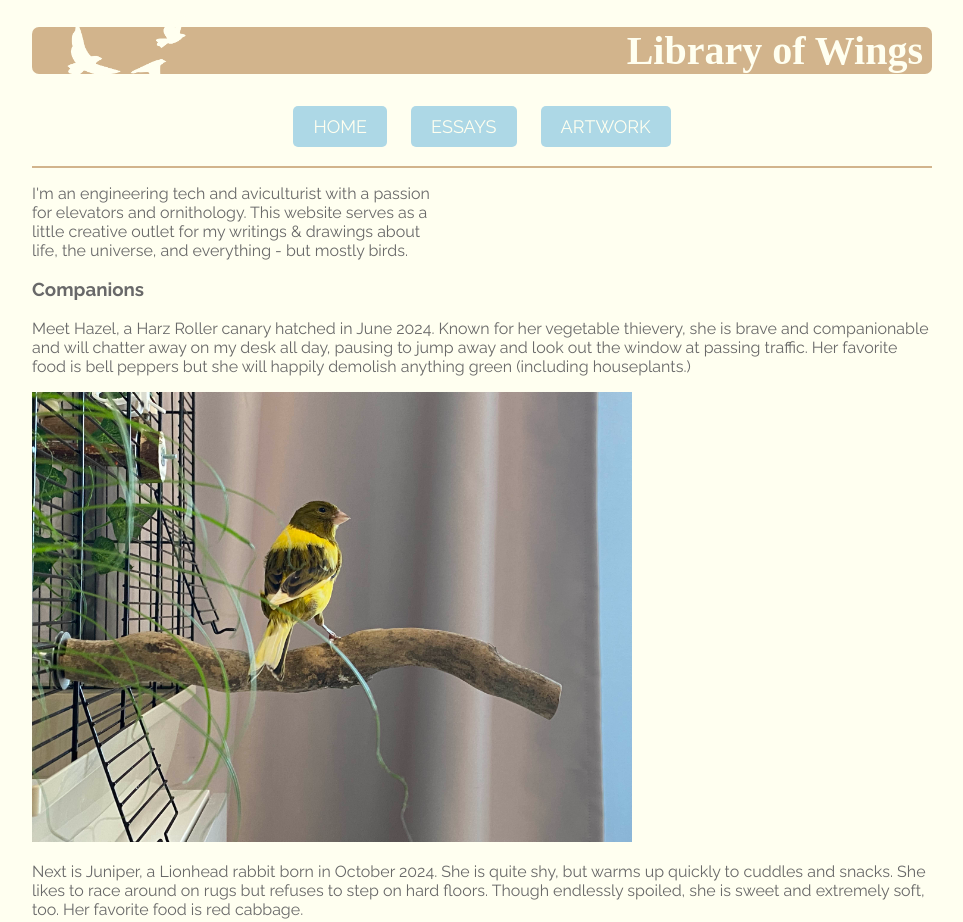
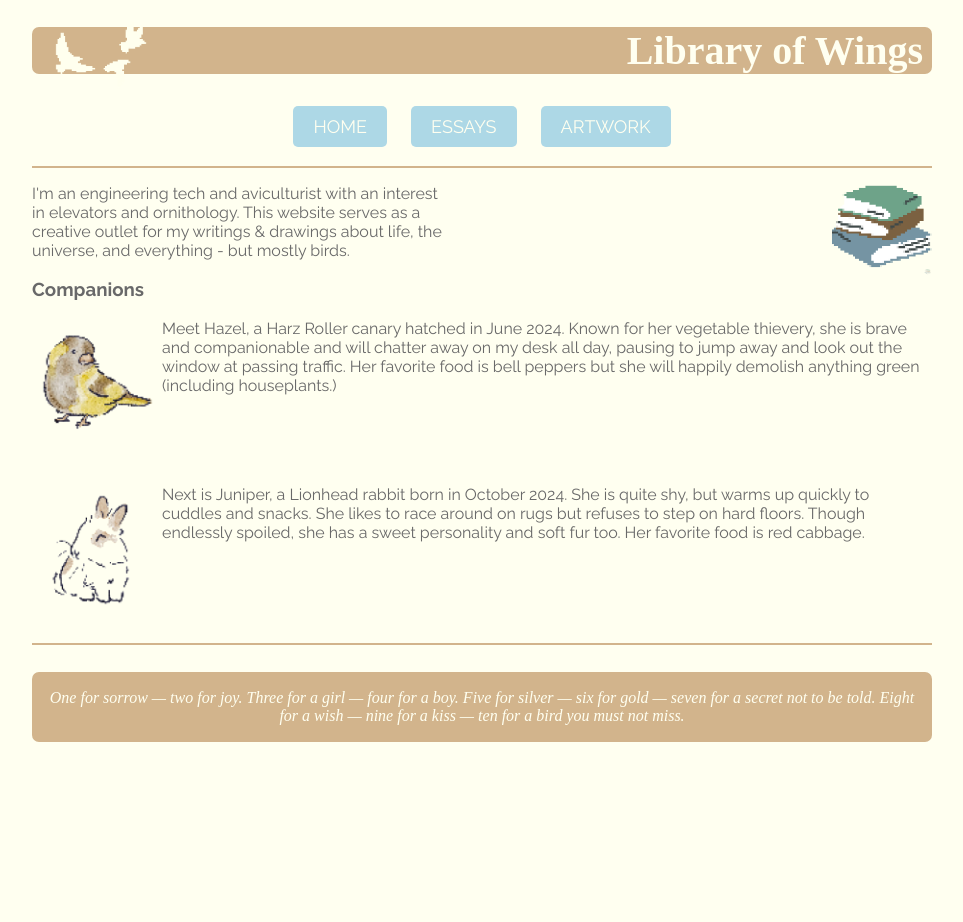
Before and after one commit to libraryofwings/libraryofwings.github.io, a plain HTML site: page index.html in a window 1280 px wide. Shown: the top 922 px of the page, without its empty margins (158-1121 px from the left). After the commit the page ends 800 px from the top, so only its background shows below. Drawn offline with Linux system fonts and the light colour scheme; a web font is replaced by a local one.

Commit message:
Add files via upload

```diff
--- a/index.html
+++ b/index.html
@@ -2,10 +2,10 @@
 <html lang="en">
 <head>
 	<meta charset="UTF-8" />
-	<title>Library of Wings</title>
+	<title>Home | Library of Wings</title>
 	<meta name="viewport" content="width=device-width,initial-scale=1" />
 	<meta name="description" content="Avian-related ramblings." />
-	<link rel="icon" href="tinypic.png">
+	<link rel="icon" href="bookpic.png">
 	<link rel="preconnect" href="https://fonts.googleapis.com">
 	<link rel="preconnect" href="https://fonts.gstatic.com" crossorigin>
 	<link href="https://fonts.googleapis.com/css2?family=Goudy+Bookletter+1911&display=swap" rel="stylesheet">
@@ -19,23 +19,30 @@
 	<div style="max-width: 900px; margin: 0 auto;">
 		<div id="header">
 			<h1 style="font-size: 40px; text-align: right;">Library of Wings</h1>
-			<img id="header-icon" src="flyingbirds.png" width="180">
+			<img id="header-icon" src="pixelbirds.png" width="120">
 		</div>
 
 		<div style="text-align:center; padding-bottom: 6px;">
 			<button class="clickme" onclick="window.location.href='index.html';">HOME</button>
 			<button class="clickme" onclick="window.location.href='essays.html';">ESSAYS</button>
 			<button class="clickme" onclick="window.location.href='artwork.html';">ARTWORK</button>
+
 		</div>
 		<hr>
-			<div style="max-width: 400px;">
-			<p>I'm an engineering tech and aviculturist with a passion for elevators and ornithology. This website serves as a little creative outlet for my writings & drawings about life, the universe, and everything - but mostly birds.</p>
+			<img src="bookpixel.png" width="100" align="right">
+			<div style="max-width: 410px;">
+			<p>I'm an engineering tech and aviculturist with an interest in elevators and ornithology. This website serves as a creative outlet for my writings & drawings about life, the universe, and everything - but mostly birds.</p>
 			</div>
+
 			<h3>Companions</h3>
+		<div id="hazelbox">
+			<img class="fullimage" src="hazel.png" align="left">
 			<p>Meet Hazel, a Harz Roller canary hatched in June 2024. Known for her vegetable thievery, she is brave and companionable and will chatter away on my desk all day, pausing to jump away and look out the window at passing traffic. Her favorite food is bell peppers but she will happily demolish anything green (including houseplants.)</p>
-			<img class="fullimage" src="hazel.jpg">
-			<p>Next is Juniper, a Lionhead rabbit born in October 2024. She is quite shy, but warms up quickly to cuddles and snacks. She likes to race around on rugs but refuses to step on hard floors. Though endlessly spoiled, she is sweet and extremely soft, too. Her favorite food is red cabbage.</p>
-			<img class="fullimage" src="juniper.jpg">
+		</div>
+		<div id="juniperbox">
+			<img class="fullimage" src="juniper.png" align="left">
+			<p>Next is Juniper, a Lionhead rabbit born in October 2024. She is quite shy, but warms up quickly to cuddles and snacks. She likes to race around on rugs but refuses to step on hard floors. Though endlessly spoiled, she has a sweet personality and soft fur too. Her favorite food is red cabbage.</p>
+		</div>
 		<hr>
 		<br>
 			<div id="footer">
--- a/style.css
+++ b/style.css
@@ -32,7 +32,7 @@ hr {
 #header-icon {
 	float: right;
 	position: absolute;
-	top: 7px;
+	top: -5px;
 }
 @media (max-width: 710px) {
 	#header-icon { display: none; }
@@ -51,8 +51,15 @@ hr {
 	.artimage { width: 22vw; }
 }
 .fullimage {
-	max-width: 600px;
+	max-width: 120px;
+	padding: 5px;
 }
 @media (max-width: 700px) {
-	.fullimage { width: 70vw; }
+	.fullimage { width: 25vw; }
 }
+#hazelbox {
+	min-height: 150px;
+}
+#juniperbox {
+	min-height:150px;
+}
```
Also changed, not shown: artwork.html (+3 -3 lines), essays.html (+3 -3 lines), bookpic.png (added), bookpixel.png (added), hazel.png (added), juniper.png (added), pixelbirds.png (added).
